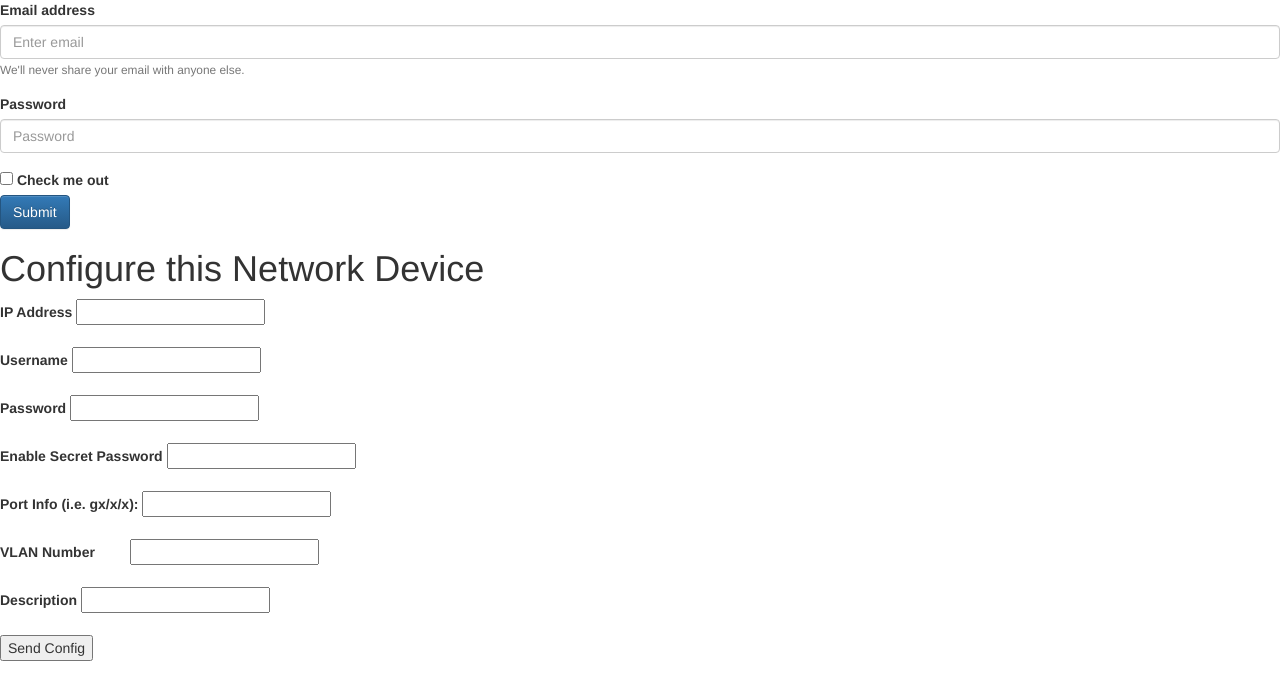
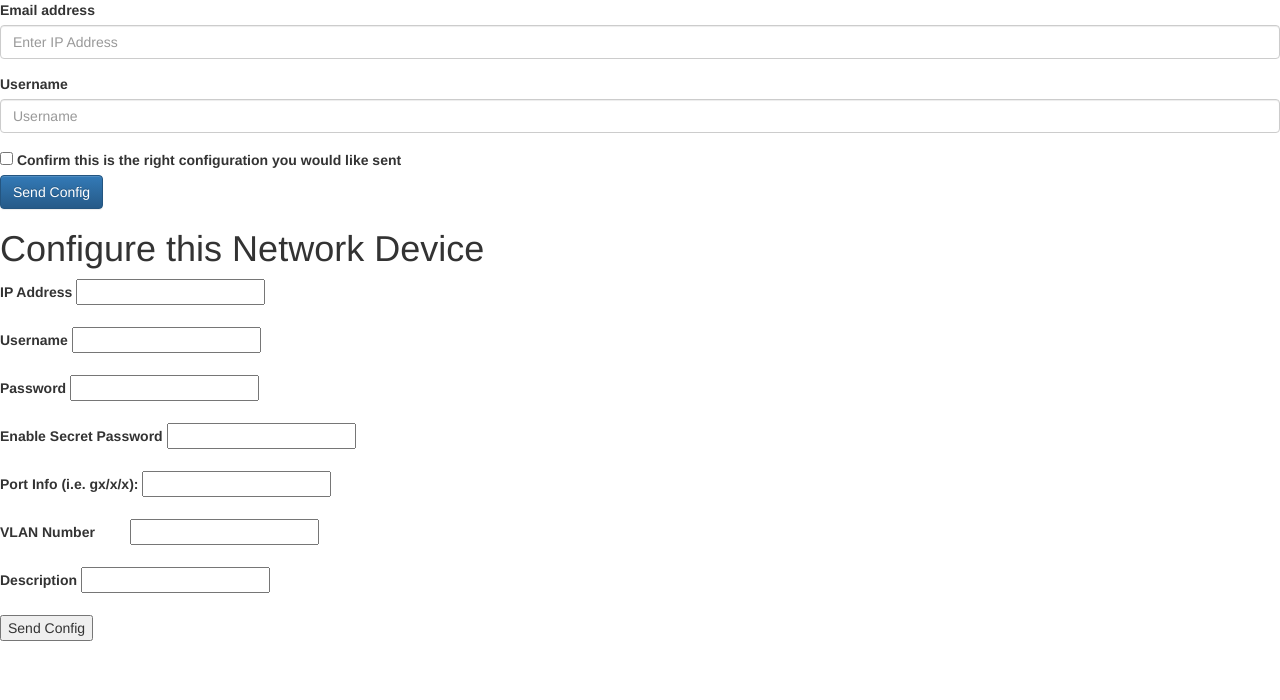
Before and after one commit to Nathan8044/PHASE_2, a Python web app: template templates/index.html in a window 1280 px wide. Shown: the top 700 px of the page. Run offline with Jinja, Linux system fonts and the light colour scheme; the template is opened without the code that fills it, so the values that code supplies are empty; some libraries are stand-ins or nearby versions.

Commit message:
updated index html

```diff
--- a/templates/index.html
+++ b/templates/index.html
@@ -15,18 +15,17 @@
   <form>
    <div class="form-group">
      <label for="exampleInputEmail1">Email address</label>
-     <input type="email" class="form-control" id="exampleInputEmail1" aria-describedby="emailHelp" placeholder="Enter email">
-     <small id="emailHelp" class="form-text text-muted">We'll never share your email with anyone else.</small>
+     <input type="ipaddress" class="form-control" id="ipaddress" aria-describedby="IP" placeholder="Enter IP Address">
    </div>
    <div class="form-group">
-     <label for="exampleInputPassword1">Password</label>
-     <input type="password" class="form-control" id="exampleInputPassword1" placeholder="Password">
+     <label for="username">Username</label>
+     <input type="username" class="form-control" id="username" placeholder="Username">
    </div>
    <div class="form-check">
      <input type="checkbox" class="form-check-input" id="exampleCheck1">
-     <label class="form-check-label" for="exampleCheck1">Check me out</label>
+     <label class="form-check-label" for="exampleCheck1">Confirm this is the right configuration you would like sent</label>
    </div>
-   <button type="submit" class="btn btn-primary">Submit</button>
+   <button type="submit" class="btn btn-primary">Send Config</button>
   </form>
 
     <h1>Configure this Network Device</h1>
```
